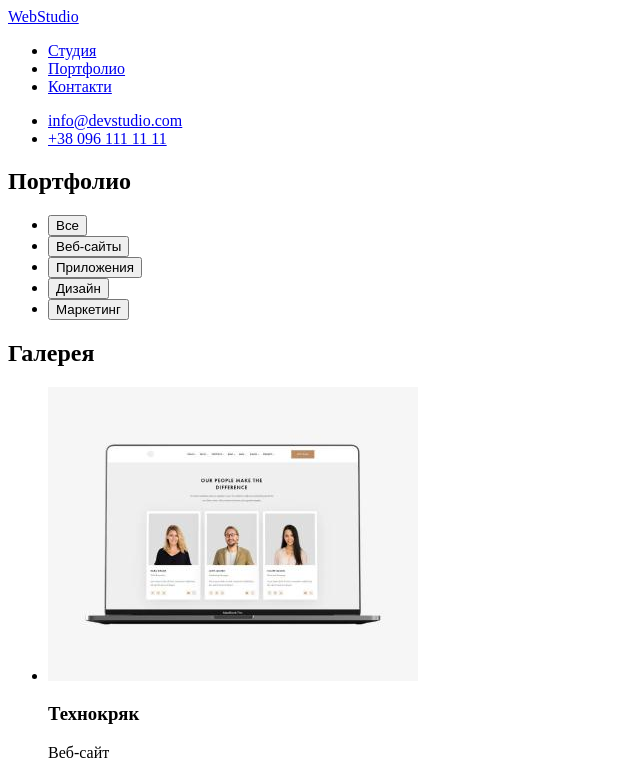
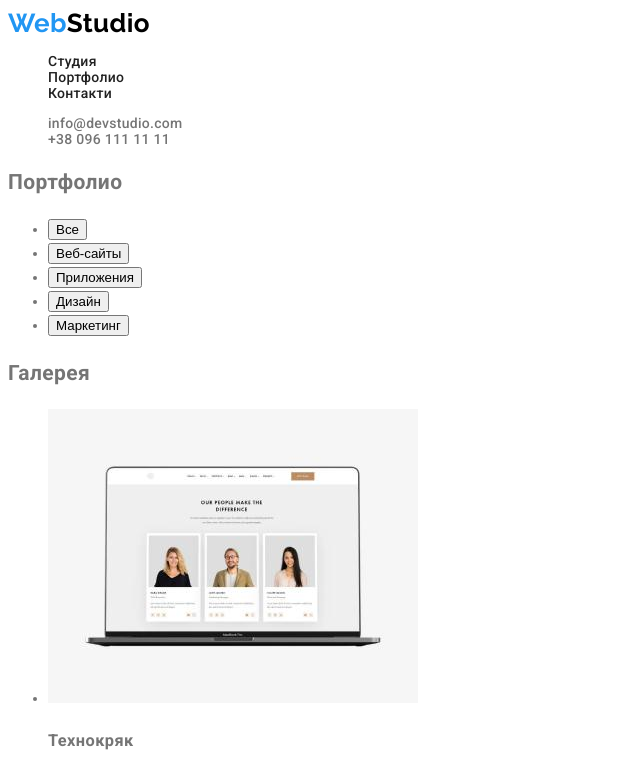
Before and after one commit to Oleh-Vasylenko/goit-markup-hw-02, a plain HTML site: page portfolio.html in a window 1280 px wide. Shown: the top 769 px of the page, without its empty margins (0-640 px from the left). Drawn offline with Linux system fonts and the light colour scheme.

Commit message:
Update portfolio.html

```diff
--- a/portfolio.html
+++ b/portfolio.html
@@ -5,23 +5,28 @@
     <meta http-equiv="X-UA-Compatible" content="IE=edge">
     <meta name="viewport" content="width=device-width, initial-scale=1.0">
     <title>Портфолио</title>
+    <link rel="preconnect" href="https://fonts.gstatic.com" crossorigin />
+    <link href="https://fonts.googleapis.com/css2?family=Raleway:wght@700&family=Roboto:wght@400;500;700;900&display=swap" rel="stylesheet" />
     <link rel="stylesheet" href="css/style.css">
 </head>
-<body>
-    <header>
+<body class="page">
+    <header class="page-header">
         <nav>
-            <a href="index.html">WebStudio</a>
-            <ul>
-                <li><a href="studio.html">Студия</a></li>
-                <li><a href="portfolio.html">Портфолио</a></li>
-                <li><a href="contacts.html">Контакти</a></li>
+            <a class="logo" href="index.html"><span class="logo-first-text">Web</span><span
+                    class="logo-second-text">Studio</span></a>
+            <ul class="site-nav-list">
+                <li><a class="site-nav-link" href="studio.html">Студия</a></li>
+                <li><a class="site-nav-link" href="portfolio.html">Портфолио</a></li>
+                <li><a class="site-nav-link" href="contacts.html">Контакти</a></li>
             </ul>
         </nav>
 
-        <ul>
-            <li><a href="mailto:info@devstudio.com">info@devstudio.com</a></li>
-            <li><a href="tel:+380961111111">+38 096 111 11 11</a></li>
+        <ul class="auth-nav-list">
+            <li><a class="auth-nav-link" href="mailto:info@devstudio.com">info@devstudio.com</a></li>
+            <li><a class="auth-nav-link" href="tel:+380961111111">+38 096 111 11 11</a></li>
         </ul>
+
+    </header>
 
     </header>
     <main>
@@ -86,13 +91,13 @@
         </section>
     </main>
 
-    <footer>
-        <a href="index.html">WebStudio</a>
+    <footer class="footer">
+        <a class="logo-footer" href="index.html"><span class="logo-first-text">Web</span><span>Studio</span></a>
         <address>
-            <p>г. Киев, пр-т Леси Украинки, 26</p>
-            <ul>
-                <li><a href="mailto:info@example.com">info@example.com</a></li>
-                <li><a href="tel:+380961111111">+38 096 111 11 11</a></li>
+            <p class="footer-address"> г. Киев, пр-т Леси Украинки, 26</p>
+            <ul class="footer-contacts-list">
+                <li><a class="footer-links" href="mailto:info@example.com">info@example.com</a></li>
+                <li><a class="footer-links" href="tel:+380961111111">+38 096 111 11 11</a></li>
             </ul>
         </address>
     </footer>
```
